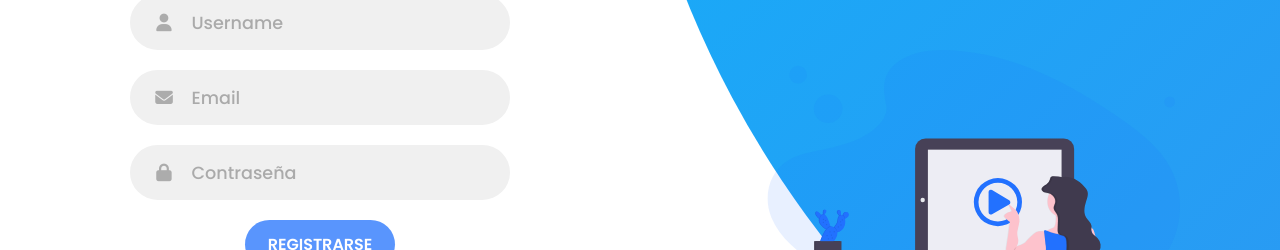
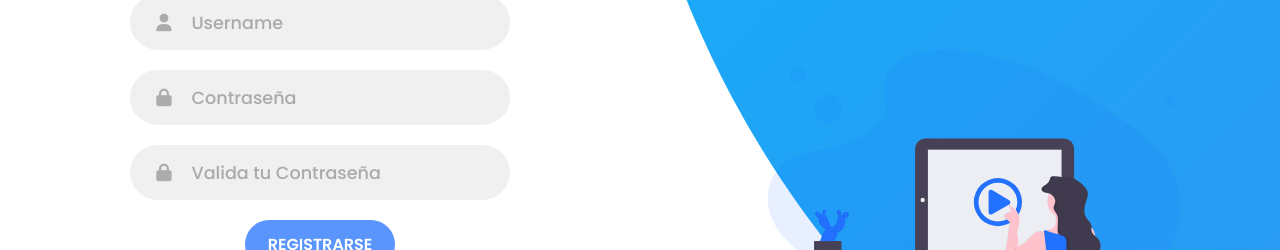
Before and after one commit to ElNotaCode/proyecto-final-angular, an Angular app: page /admin in a window 1280 px wide. Both pictures are taken after a click on the button "ÚNETE". Shown: the part 294-544 px from the top of the page. Built offline with nearby package versions, Linux system fonts and the light colour scheme.

Commit message:
signin creado

```diff
--- a/src/app/admin/auth/login/login.component.html
+++ b/src/app/admin/auth/login/login.component.html
@@ -6,28 +6,30 @@
         <h2 class="title">Iniciar Sesión</h2>
         <div class="input-field">
           <i class="fas fa-user"></i>
-          <input type="text" placeholder="Username" />
+          <input type="text" placeholder="Username" name="username" [(ngModel)]="form.username" />
         </div>
         <div class="input-field">
           <i class="fas fa-lock"></i>
-          <input type="password" placeholder="Contraseña" />
+          <input type="password" placeholder="Contraseña" name="password" [(ngModel)]="form.password" />
         </div>
-        <input type="submit" value="Entrar" class="btn solid" (click)="onSubmit()" />
+        <input type="submit" value="Entrar" class="btn solid" (click)="login()" />
       </form>
       <!-- Formulario de Registro -->
       <form action="#" class="sign-up-form">
         <h2 class="title">Registro</h2>
         <div class="input-field">
           <i class="fas fa-user"></i>
-          <input type="text" placeholder="Username" />
+          <input type="text" placeholder="Username" name="username" [(ngModel)]="form.username" />
         </div>
-        <div class="input-field">
-          <i class="fas fa-envelope"></i>
-          <input type="email" placeholder="Email" />
-        </div>
+
         <div class="input-field">
           <i class="fas fa-lock"></i>
-          <input type="password" placeholder="Contraseña" />
+          <input type="password" placeholder="Contraseña" name="password" [(ngModel)]="form.password" />
+        </div>
+
+        <div class="input-field">
+          <i class="fas fa-lock"></i>
+          <input type="password" placeholder="Valida tu Contraseña" name="validarPassword" [(ngModel)]="form.validarPassword" />
         </div>
         <input type="submit" class="btn" value="Registrarse" />
       </form>
--- a/src/app/admin/auth/login/login.component.ts
+++ b/src/app/admin/auth/login/login.component.ts
@@ -11,6 +11,7 @@ export class LoginComponent implements OnInit {
   form: any = {
     username: null,
     password: null,
+    validarPassword: null
   };
 
   isLoginFailed = false;
@@ -44,7 +45,7 @@ export class LoginComponent implements OnInit {
     }
   }
 
-  onSubmit(): void {
+  login(): void {
     const { username, password } = this.form;
 
     this.authService.login(username, password).subscribe((data) => {
@@ -61,6 +62,17 @@ export class LoginComponent implements OnInit {
     });
   }
 
+  signin(): void {
+    const { username, password, validarPassword } = this.form;
+
+    if(password != validarPassword){
+      alert("Las contraseñas tienen que coincidir.")
+      return;
+    }
+    this.authService.register(username, password, "HRUSER").subscribe((data) => {});
+    alert("Tu cuenta se ha creado.");
+  }
+
   reloadPage() {
     window.location.reload();
   }
--- a/src/app/admin/services/s-auth/auth.service.ts
+++ b/src/app/admin/services/s-auth/auth.service.ts
@@ -31,13 +31,13 @@ export class AuthService {
     );
   }
 
-  register(username: string, password: string, email: string): Observable<any> {
+  register(username: string, password: string, role: string): Observable<any> {
     return this.httpClient.post(
       REGISTER_URL,
       {
         username,
-        email,
         password,
+        role,
       },
       httpOptions
     );
```
